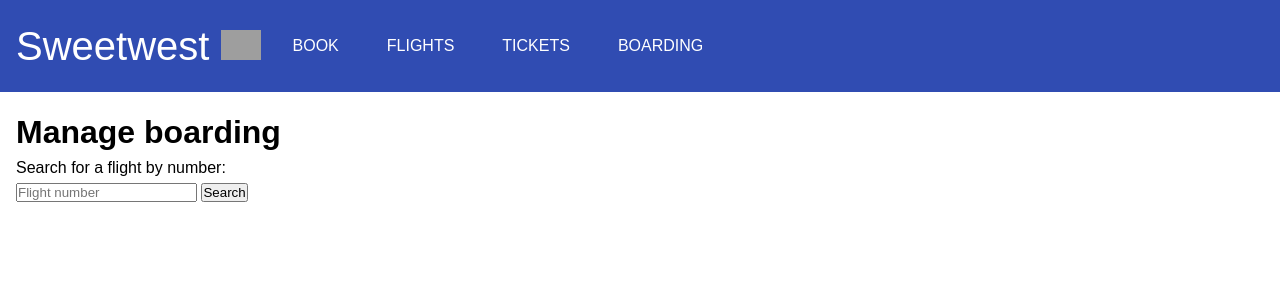
After one commit to cahogan/swa, a Django app: page /boarding/ in a window 1280 px wide. The commit adds this page. Shown: the top 300 px of the page. Run offline with Django 5.2, Linux system fonts and the light colour scheme; some web fonts are replaced; grey boxes are pictures that could not be loaded.

Commit message:
Scaffold boarding page

```diff
--- a/core/static/core/button.css
+++ b/core/static/core/button.css
@@ -8,3 +8,8 @@ button {
     cursor: pointer;
     display: block;
 }
+
+button a {
+    color: black;
+    text-decoration: none;
+}
--- a/core/templates/core/base.html
+++ b/core/templates/core/base.html
@@ -20,6 +20,7 @@
                 <li><a href="/book">Book</a></li>
                 <li><a href="/flight">Flights</a></li>
                 <li><a href="/ticket">Tickets</a></li>
+                <li><a href="/boarding">Boarding</a></li>
             </ul>
         </nav>
 
--- /dev/null
+++ b/core/templates/core/boarding.html
@@ -0,0 +1,30 @@
+{% extends 'core/base.html' %}
+{% block extra_styles %}
+    {% load static %}
+    <link rel="stylesheet" type=text/css href="{% static 'core/button.css' %}">
+{% endblock %}
+{% block content %}
+<div>
+    {% if flight %}
+        <h1>Now boarding flight {{ flight.id }}</h1>
+        <p>
+            Scan a ticket:
+            <form action="/boarding/{{ flight.id }}/" method="post">
+                {% csrf_token %}
+                <input autofocus type="text" name="id" placeholder="Ticket number">
+                <input type="submit" value="Search">
+            </form>
+        </p>
+    {% else %}
+        <h1>Manage boarding</h1>
+        <p>
+            Search for a flight by number:
+            <form action="/flight/" method="post">
+                {% csrf_token %}
+                <input type="text" name="id" placeholder="Flight number">
+                <input type="submit" value="Search">
+            </form>
+        </p>
+    {% endif %}
+</div>
+{% endblock %}
--- a/core/templates/core/flight.html
+++ b/core/templates/core/flight.html
@@ -1,4 +1,8 @@
 {% extends 'core/base.html' %}
+{% block extra_styles %}
+    {% load static %}
+    <link rel="stylesheet" type=text/css href="{% static 'core/button.css' %}">
+{% endblock %}
 {% block content %}
 <div>
     <h1>Flight management</h1>
@@ -7,6 +11,7 @@
     <p>
         Flight {{ flight.id }} departing from {{ flight.gate }}
     </p>
+    <button><a href="/boarding/{{ flight.id }}">Start boarding</a></button>
     {% else %}
     <p>
         Search for a flight by number:
--- a/core/urls.py
+++ b/core/urls.py
@@ -16,4 +16,5 @@ urlpatterns = [
     path("flight/<int:flight_id>/", core.views.flight, name="flight"),
     path("display/", core.views.display, name="display"),
     path("boarding/", core.views.boarding, name="boarding"),
+    path("boarding/<int:flight_id>/", core.views.boarding, name="boarding"),
 ] + static(settings.MEDIA_URL, document_root=settings.MEDIA_ROOT)
--- a/core/views/__init__.py
+++ b/core/views/__init__.py
@@ -2,3 +2,4 @@ from .home import *
 from .ticket import *
 from .flight import *
 from .display import *
+from .boarding import *
--- /dev/null
+++ b/core/views/boarding.py
@@ -0,0 +1,7 @@
+from django.shortcuts import render, redirect
+from core.models import Ticket
+
+
+def boarding(request):
+    context = {}
+    return render(request, "core/boarding.html", context)
```
